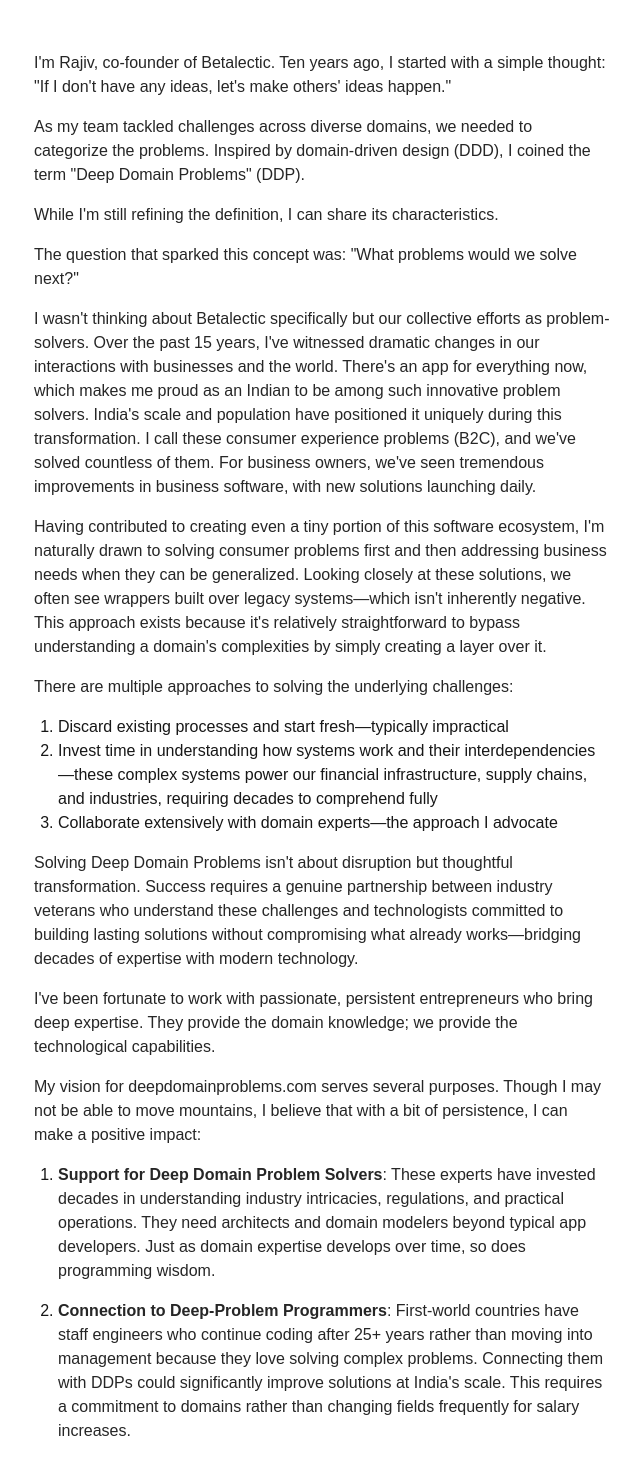
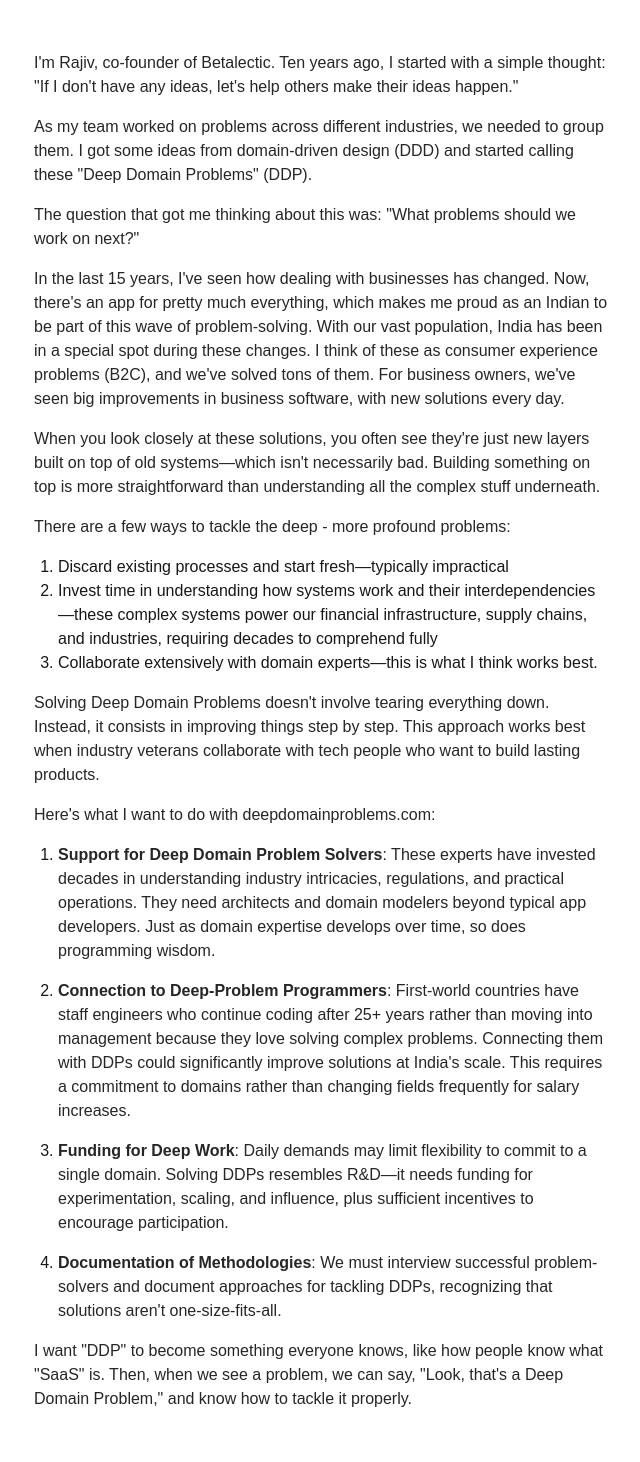
Before and after one commit to deepdomainproblems/deepdomainproblems.github.io, a Next.js app: page /about in a window 1280 px wide. Shown: the part 287-1749 px from the top of the page, without its empty margins (318-958 px from the left). Built offline with nearby package versions, Linux system fonts and the light colour scheme.

Commit message:
Update page.mdx

```diff
--- a/src/app/about/page.mdx
+++ b/src/app/about/page.mdx
@@ -1,30 +1,26 @@
 # Deep Domain Problems: Beyond Surface-Level Solutions
 
-I'm Rajiv, co-founder of Betalectic. Ten years ago, I started with a simple thought: "If I don't have any ideas, let's make others' ideas happen."
+I'm Rajiv, co-founder of Betalectic. Ten years ago, I started with a simple thought: "If I don't have any ideas, let's help others make their ideas happen."
 
-As my team tackled challenges across diverse domains, we needed to categorize the problems. Inspired by domain-driven design (DDD), I coined the term "Deep Domain Problems" (DDP).
+As my team worked on problems across different industries, we needed to group them. I got some ideas from domain-driven design (DDD) and started calling these "Deep Domain Problems" (DDP).
 
-While I'm still refining the definition, I can share its characteristics.
+The question that got me thinking about this was: "What problems should we work on next?"
 
-The question that sparked this concept was: "What problems would we solve next?"
+In the last 15 years, I've seen how dealing with businesses has changed. Now, there's an app for pretty much everything, which makes me proud as an Indian to be part of this wave of problem-solving. With our vast population, India has been in a special spot during these changes. I think of these as consumer experience problems (B2C), and we've solved tons of them. For business owners, we've seen big improvements in business software, with new solutions every day.
 
-I wasn't thinking about Betalectic specifically but our collective efforts as problem-solvers. Over the past 15 years, I've witnessed dramatic changes in our interactions with businesses and the world. There's an app for everything now, which makes me proud as an Indian to be among such innovative problem solvers. India's scale and population have positioned it uniquely during this transformation. I call these consumer experience problems (B2C), and we've solved countless of them. For business owners, we've seen tremendous improvements in business software, with new solutions launching daily.
+When you look closely at these solutions, you often see they're just new layers built on top of old systems—which isn't necessarily bad. Building something on top is more straightforward than understanding all the complex stuff underneath.
 
-Having contributed to creating even a tiny portion of this software ecosystem, I'm naturally drawn to solving consumer problems first and then addressing business needs when they can be generalized. Looking closely at these solutions, we often see wrappers built over legacy systems—which isn't inherently negative. This approach exists because it's relatively straightforward to bypass understanding a domain's complexities by simply creating a layer over it.
-
-There are multiple approaches to solving the underlying challenges:
+There are a few ways to tackle the deep - more profound problems:
 
 1. Discard existing processes and start fresh—typically impractical
 2. Invest time in understanding how systems work and their interdependencies—these complex systems power our financial infrastructure, supply chains, and industries, requiring decades to comprehend fully
-3. Collaborate extensively with domain experts—the approach I advocate
+3. Collaborate extensively with domain experts—this is what I think works best.
 
-Solving Deep Domain Problems isn't about disruption but thoughtful transformation. Success requires a genuine partnership between industry veterans who understand these challenges and technologists committed to building lasting solutions without compromising what already works—bridging decades of expertise with modern technology.
+Solving Deep Domain Problems doesn't involve tearing everything down. Instead, it consists in improving things step by step. This approach works best when industry veterans collaborate with tech people who want to build lasting products.
 
-I've been fortunate to work with passionate, persistent entrepreneurs who bring deep expertise. They provide the domain knowledge; we provide the technological capabilities.
+Here's what I want to do with deepdomainproblems.com:
 
-My vision for deepdomainproblems.com serves several purposes. Though I may not be able to move mountains, I believe that with a bit of persistence, I can make a positive impact:
-
-1. **Support for Deep Domain Problem Solvers**: These experts have invested decades in  understanding industry intricacies, regulations, and practical operations. They need architects and domain modelers beyond typical app developers. Just as domain expertise develops over time, so does programming wisdom.
+1. **Support for Deep Domain Problem Solvers**: These experts have invested decades in understanding industry intricacies, regulations, and practical operations. They need architects and domain modelers beyond typical app developers. Just as domain expertise develops over time, so does programming wisdom.
 
 2. **Connection to Deep-Problem Programmers**: First-world countries have staff engineers who continue coding after 25+ years rather than moving into management because they love solving complex problems. Connecting them with DDPs could significantly improve solutions at India's scale. This requires a commitment to domains rather than changing fields frequently for salary increases.
 
@@ -32,4 +28,4 @@ My vision for deepdomainproblems.com serves several purposes. Though I may not b
 
 4. **Documentation of Methodologies**: We must interview successful problem-solvers and document approaches for tackling DDPs, recognizing that solutions aren't one-size-fits-all.
 
-Ultimately, our most outstanding achievement would be establishing "DDP" as a widely recognized concept, similar to how everyone understands "SaaS." Once identified as a Deep Domain Problem, challenges can be addressed with appropriate tools and methodologies.
+I want "DDP" to become something everyone knows, like how people know what "SaaS" is. Then, when we see a problem, we can say, "Look, that's a Deep Domain Problem," and know how to tackle it properly.
```
